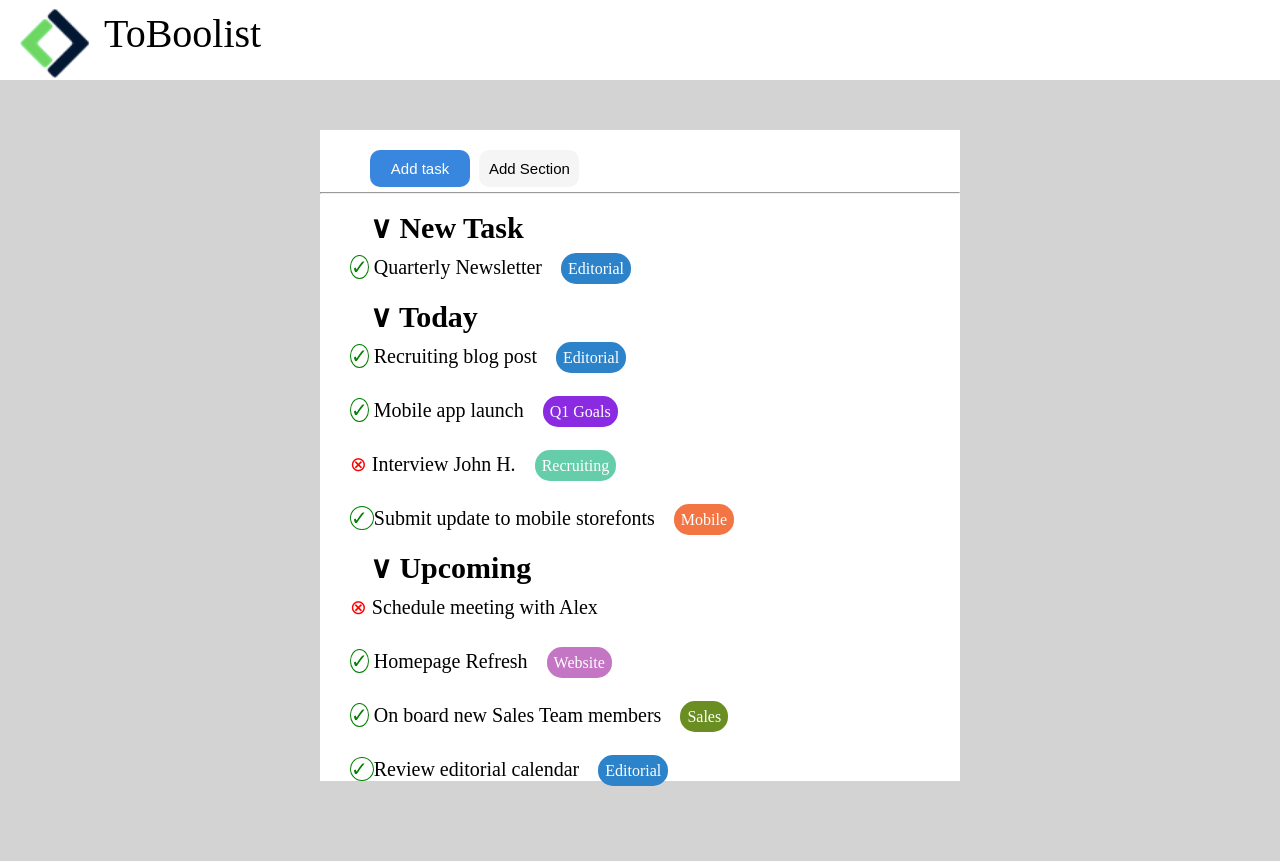
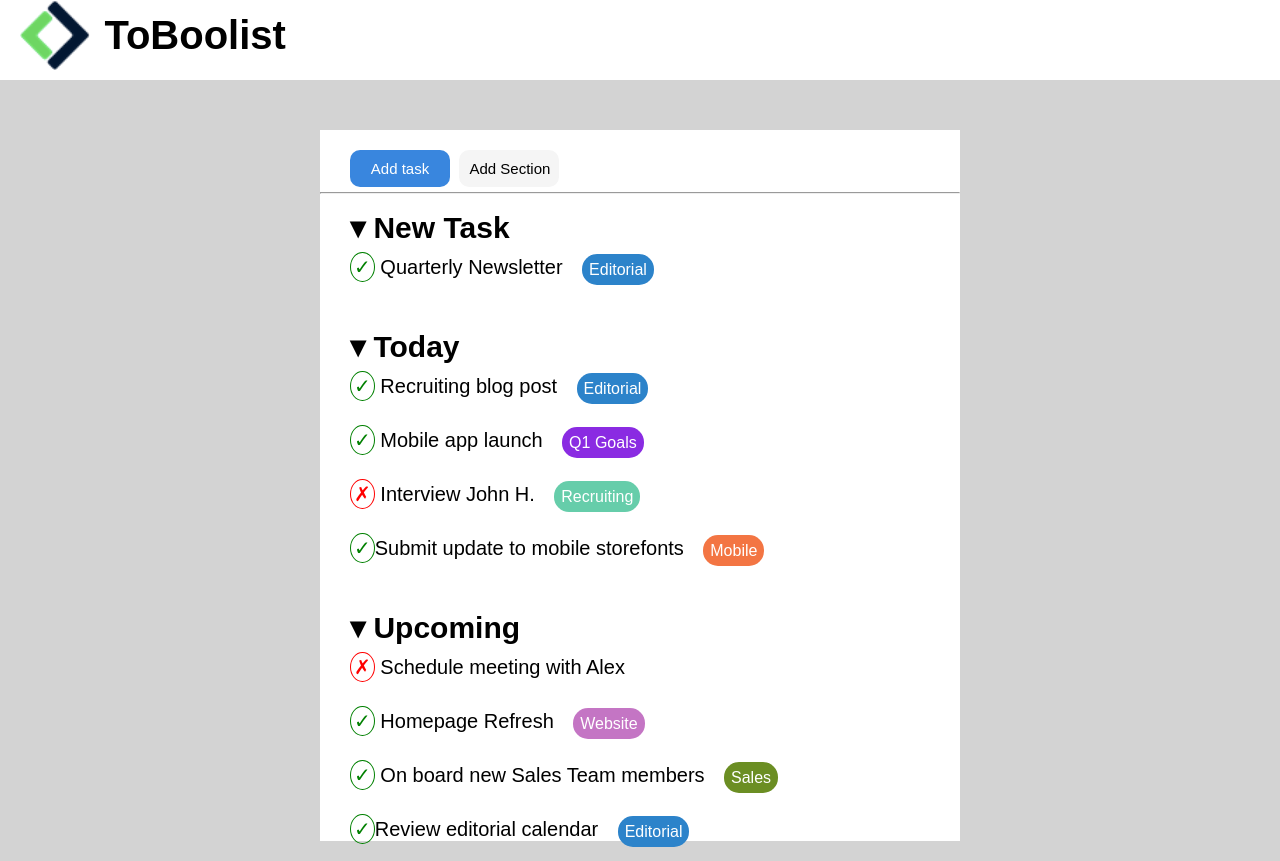
Before and after one commit to daniele-pipino/html-css-toboolist, a plain HTML site: page index.html in a window 1280 px wide. Before the commit the page ends 801 px from the top, so only its background shows below. Drawn offline with Linux system fonts and the light colour scheme.

Commit message:
Overview codice+ allineamento header

```diff
--- a/index.html
+++ b/index.html
@@ -6,6 +6,8 @@
     <meta http-equiv="X-UA-Compatible" content="IE=edge">
     <meta name="viewport" content="width=device-width, initial-scale=1.0">
     <link rel="stylesheet" href="./style/style.css">
+    <link rel="preconnect" href="https://fonts.gstatic.com">
+<link href="https://fonts.googleapis.com/css2?family=Montserrat:wght@100&display=swap" rel="stylesheet">
     <title>To Boolist</title>
 </head>
 
@@ -36,8 +38,8 @@
       <div class="Tasksection">
              <!-- new task -->
 
-          <div class="Newtask">
-              <h2 class="taskname">&or; New Task</h2>
+          <div class="newtask">
+              <h2 class="taskname">&blacktriangledown; New Task</h2>
               <ul class="list">
                   <li class="list-item"> <span class="entity-decoration">&check;</span>    Quarterly Newsletter</li>
                   <span class="righttask-button editorial">Editorial</span>
@@ -46,7 +48,7 @@
 
           <!-- Today -->
           <div class="Todaysection">
-            <h2 class="taskname">&or; Today</h2>
+            <h2 class="taskname">&blacktriangledown; Today</h2>
             <!-- 1 -->
             <ul class="list">
                 <li class="list-item"> <span class="entity-decoration">&check;</span>    Recruiting blog post</li>
@@ -59,22 +61,22 @@
             </ul>
                  <!-- 3 -->
             <ul class="list">
-                <li class="list-item"> <span class="entity-decoration x">&otimes;</span>    Interview John H. </li>
+                <li class="list-item"> <span class="entity-decoration x">&cross;</span>    Interview John H. </li>
                 <span class="righttask-button aquabutton">Recruiting</span>
             </ul>
             <!-- 4 -->
             <ul class="list">
-                <li class="list-item"> <span class="entity-decoration">&check; </span>Submit update to mobile storefonts</li>
+                <li class="list-item"> <span class="entity-decoration">&check;</span>Submit update to mobile storefonts</li>
                 <span class="righttask-button orangebutton">Mobile</span>
             </ul>
           </div>
           <!-- Upcomingsection -->
 
           <div class="Upcomingsection">
-            <h2 class="taskname">&or; Upcoming</h2>
+            <h2 class="taskname">&blacktriangledown; Upcoming</h2>
             <!-- 1 -->
             <ul class="list">
-                <li class="list-item"> <span class="entity-decoration x">&otimes;</span>    Schedule meeting with Alex</li>
+                <li class="list-item"> <span class="entity-decoration x">&cross;</span>    Schedule meeting with Alex</li>
 
             </ul>
                  <!-- 2 -->
@@ -89,7 +91,7 @@
             </ul>
             <!-- 4 -->
             <ul class="list">
-                <li class="list-item"> <span class="entity-decoration">&check; </span>Review editorial calendar</li>
+                <li class="list-item"> <span class="entity-decoration">  &check;</span>Review editorial calendar</li>
                 <span class="righttask-button editorial">Editorial</span>
             </ul>
           </div>
--- a/style/style.css
+++ b/style/style.css
@@ -6,6 +6,7 @@
 
 body{
     background-color: lightgray;
+    font-family: Arial, Helvetica, sans-serif;
 }
 
 /* header */
@@ -26,8 +27,8 @@ body{
     display: inline-block;
     font-size: 40px;
     margin: 10px;
-    font-weight: 500;
-    font-style: normal;
+    font-weight: 800;
+    vertical-align: middle;
 }
 
 /* main */
@@ -55,7 +56,7 @@ body{
     border-style: none;
     font-size: 15px;
     color: white;
-    margin-left: 50px;
+    margin-left: 30px;
 }
 
 #addsectionbutton{
@@ -71,14 +72,22 @@ hr{
 margin-top: 5px;
 }
 /* Tasksection */
+.newtask{
+    margin-bottom: 50px;
+}
+
+.Todaysection{
+    margin-bottom: 50px;
+}
 .taskname{
-    margin-left: 50px;
+    margin-left: 30px;
     font-size: 30px;
 }
 
 .list{
     list-style: none;
     margin-bottom: 20px;
+    font-weight: 500;
 }
 
 .list-item{
@@ -90,14 +99,14 @@ margin-top: 5px;
 
 .entity-decoration{
     border: 1px solid green;
-    border-spacing: 3px;
     border-radius: 50%;
     color: green;
+    padding: 3px;
 }
 
 .x{
     color: red;
-    border: none;
+    border: 1px solid red;
 }
 
 .righttask-button{
@@ -105,6 +114,7 @@ margin-top: 5px;
     margin-left: 15px;
    padding: 7px;
    border-radius: 15px;
+   vertical-align: middle;
 }
 
 .editorial{
```
